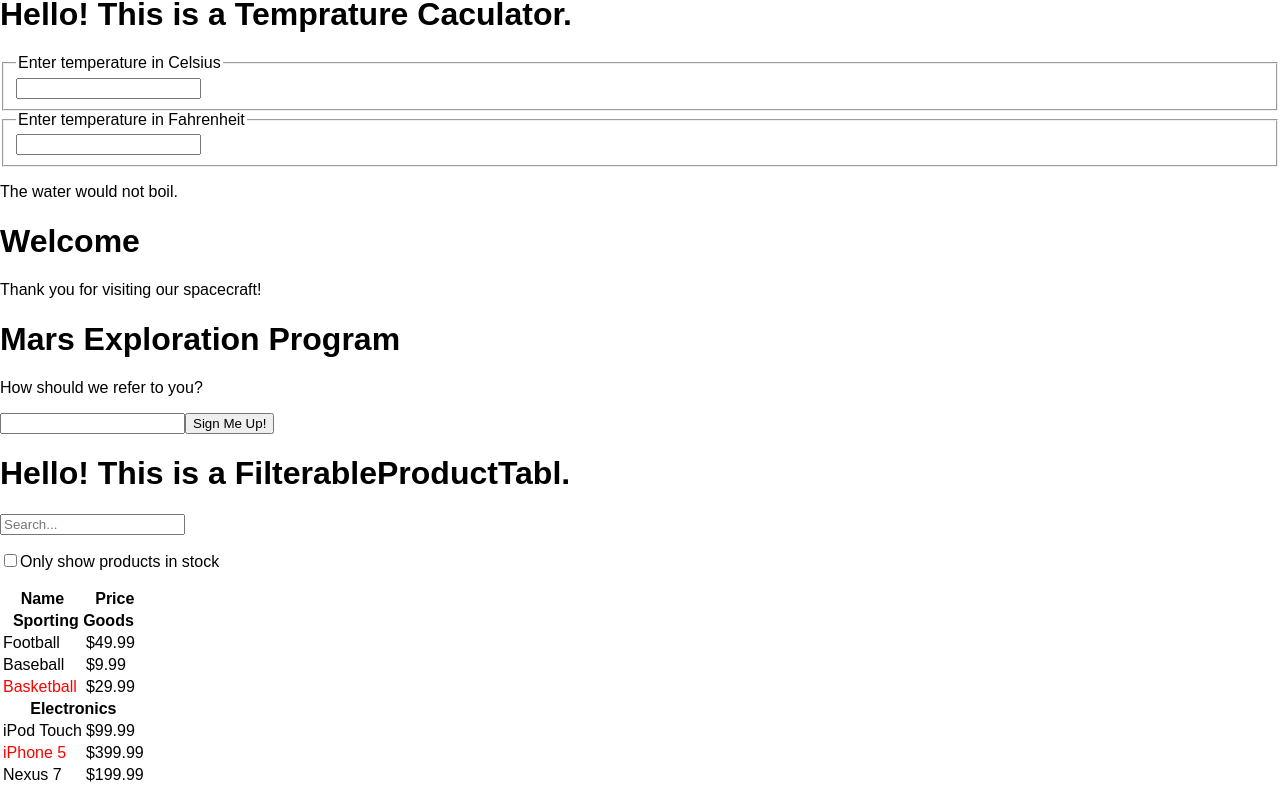
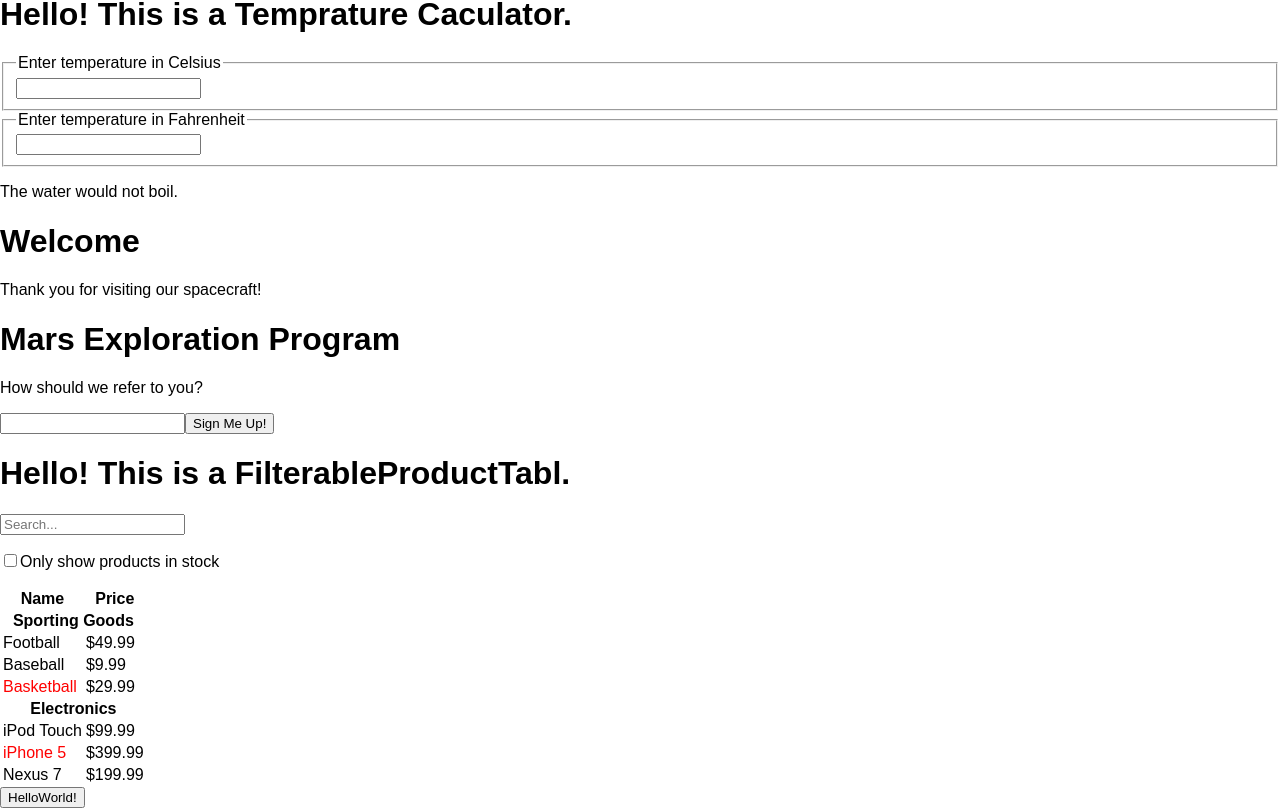
Before and after one commit to wangyichen1064431086/my-react-app, a React (Create React App) app: page / in a window 1280 px wide. Shown: the part 1504-2312 px from the top of the page. Before the commit the page ends 2291 px from the top, so only its background shows below. Built offline with nearby package versions, Linux system fonts and the light colour scheme.

Commit message:
1227 evening learn

```diff
--- a/src/index.js
+++ b/src/index.js
@@ -755,6 +755,12 @@ const PRODUCTS = [
   {category: 'Electronics', price: '$199.99', stocked: true, name: 'Nexus 7'}
 ];
 
+const Button = props => {
+  const { kind, ...other } = props;
+  const className = kind === "primary" ? "PrimaryButton" : "SecondaryButton";
+  return <button className={className}  {...other} />;
+}
+
 class MyRoot extends React.Component {
   render() {
     return (
@@ -776,6 +782,11 @@ class MyRoot extends React.Component {
         <SignUpDialog />
         <App />
         <FilterableProductTable products={PRODUCTS} />
+
+        <Button kind="primary" onClick={() => console.log("clicked!")} >
+          HelloWorld!
+        </Button>
+
       </div>
     )
   }
```
